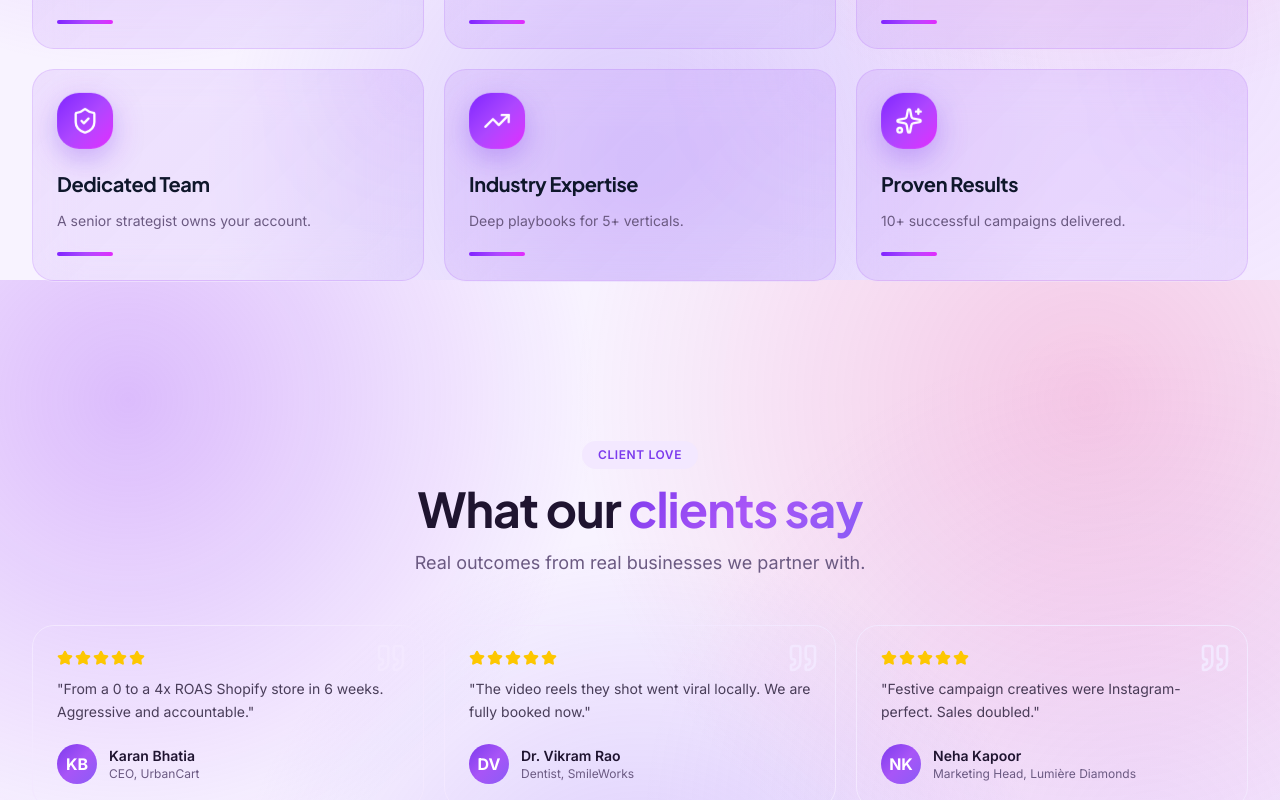
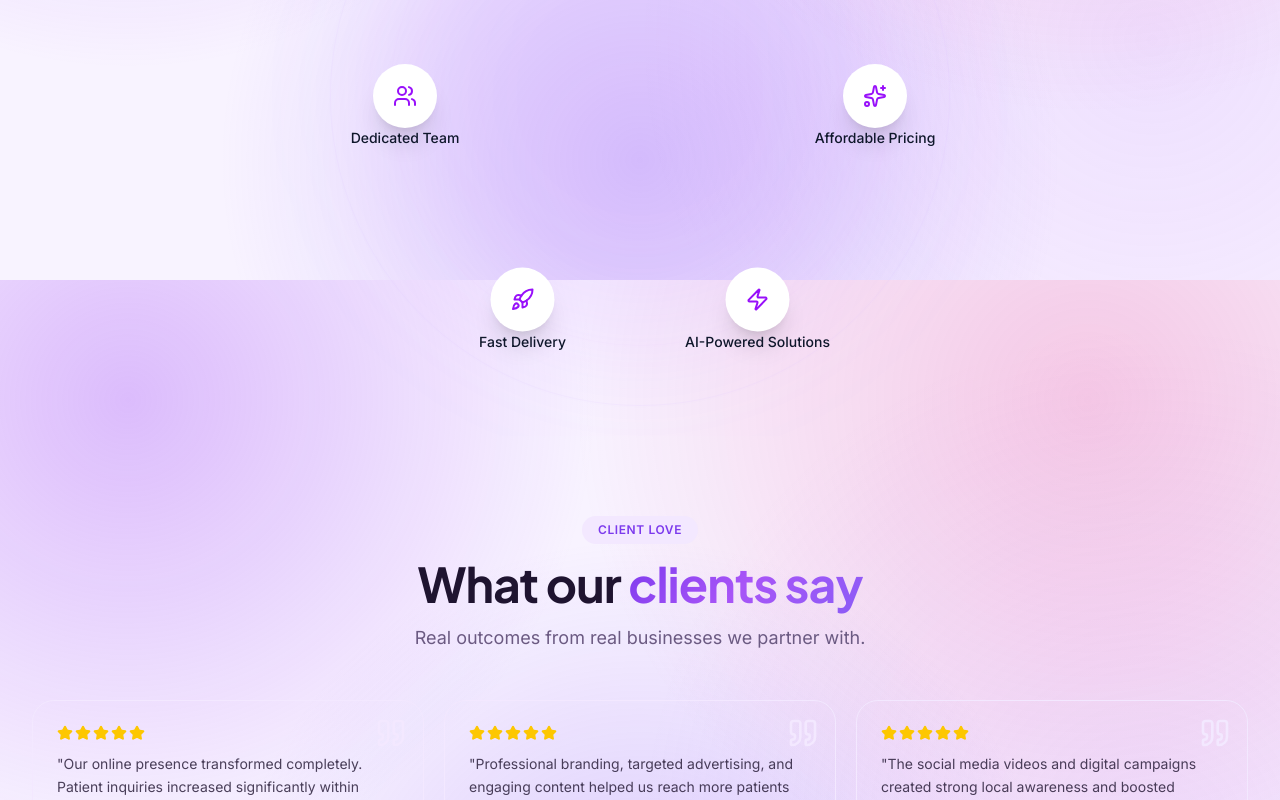
Before and after one commit to LikhithaCherukuru/astravidya-growth-engine, a React (Vite) app: page /about in a window 1280 px wide. Shown: the part 2120-2920 px from the top of the page. Built offline with nearby package versions, Linux system fonts and the light colour scheme.

Commit message:
Improved UI styling

```diff
--- a/src/components/sections/Common.tsx
+++ b/src/components/sections/Common.tsx
@@ -19,7 +19,6 @@ export function SectionHeading({ eyebrow, title, subtitle, center = true }: {
     </motion.div>
   );
 }
-
 export function PageHero({ eyebrow, title, subtitle }: { eyebrow?: string; title: ReactNode; subtitle?: string }) {
   return (
     <section className="relative bg-hero-gradient overflow-hidden">
--- a/src/components/sections/CtaBand.tsx
+++ b/src/components/sections/CtaBand.tsx
@@ -12,17 +12,14 @@ export function CtaBand() {
         className="max-w-5xl mx-auto bg-cta-gradient rounded-3xl p-6 md:p-10 text-center text-white shadow-brand relative overflow-hidden"
       >
         <div className="absolute inset-0 bg-[radial-gradient(circle_at_30%_20%,rgba(255,255,255,0.2),transparent_50%)]" />
-
         <div className="relative">
           <h2 className="text-2xl md:text-4xl font-bold">
             Ready to grow your business?
           </h2>
-
           <p className="mt-3 text-purple-100 max-w-xl mx-auto text-sm md:text-base">
             Let's build your growth engine. Talk to a strategist today — no
             contracts, no spam.
           </p>
-
           <div className="mt-6 flex flex-wrap justify-center gap-3">
             <a
               href={`tel:${PHONE_RAW}`}
@@ -31,7 +28,6 @@ export function CtaBand() {
               <Phone className="h-4 w-4" />
               Call {PHONE}
             </a>
-
             <a
               href={`https://wa.me/${PHONE_RAW}`}
               target="_blank"
--- a/src/components/sections/PortfolioGrid.tsx
+++ b/src/components/sections/PortfolioGrid.tsx
@@ -49,7 +49,7 @@ export function PortfolioGrid({ limit }: { limit?: number }) {
               style={{
                 transformStyle: "preserve-3d",
               }}
-              className="relative h-[250px] sm:h-[300px] lg:h-[220px]">
+              className="relative h-[250px] sm:h-[310px] lg:h-[220px]">
               {/* FRONT SIDE */}
               <div
                 style={{
--- a/src/components/sections/WhyChooseUs.tsx
+++ b/src/components/sections/WhyChooseUs.tsx
@@ -1,30 +1,38 @@
-import { motion } from "framer-motion";
+import { useState, useEffect } from "react";
+import { motion, AnimatePresence } from "framer-motion";
+
 import { whyChooseUs } from "@/data/site";
-
-import {
-  BrainCircuit,
-  Rocket,
-  Gem,
-  ShieldCheck,
-  Sparkles,
-  TrendingUp,
-} from "lucide-react";
-
 import { SectionHeading } from "./Common";
 
-const fancyIcons = [
-  Gem,
-  BrainCircuit,
-  Rocket,
-  ShieldCheck,
-  TrendingUp,
-  Sparkles,
-];
+export function WhyChooseUs() {
+  const [activeIndex, setActiveIndex] = useState<number | null>(null);
 
-export function WhyChooseUs() {
+  const [screenWidth, setScreenWidth] = useState(1200);
+
+  useEffect(() => {
+    const updateWidth = () => {
+      setScreenWidth(window.innerWidth);
+    };
+
+    updateWidth();
+
+    window.addEventListener("resize", updateWidth);
+
+    return () => {
+      window.removeEventListener("resize", updateWidth);
+    };
+  }, []);
+
+  const radius =
+    screenWidth < 640
+      ? 135
+      : screenWidth < 1024
+      ? 185
+      : 235;
+
   return (
-    <section className="py-20 px-4 sm:px-6 lg:px-8">
-      <div className="max-w-7xl mx-auto">
+    <section className="py-0 lg:py-0 overflow-hidden">
+      <div className="max-w-7xl mx-auto px-4">
         <SectionHeading
           eyebrow="Why us"
           title={
@@ -38,89 +46,184 @@ export function WhyChooseUs() {
           subtitle="The unfair advantages we bring to every engagement."
         />
 
-        <div className="grid grid-cols-1 sm:grid-cols-2 lg:grid-cols-3 gap-5">
-          {whyChooseUs.map((w, i) => {
-            const Icon = fancyIcons[i % fancyIcons.length];
+        <div
+          className="
+            relative
+            flex
+            items-center
+            justify-center
+            mx-auto
+            h-[430px]
+            sm:h-[540px]
+            lg:h-[680px]
+          "
+        >
+          {/* Background Glow */}
+          <div className="absolute h-60 w-60 sm:h-80 sm:w-80 lg:h-[500px] lg:w-[500px] rounded-full bg-purple-500/10 blur-3xl" />
 
-            return (
+          {/* Orbit Rings */}
+          <div className="absolute h-[260px] w-[260px] sm:h-[420px] sm:w-[420px] lg:h-[620px] lg:w-[620px] rounded-full border border-purple-300/10" />
+
+          <div className="absolute h-[200px] w-[200px] sm:h-[320px] sm:w-[320px] lg:h-[500px] lg:w-[500px] rounded-full border border-purple-300/5" />
+
+          {/* Orbit Container */}
+          <div
+            className="
+              relative
+              w-[260px]
+              h-[260px]
+
+              sm:w-[420px]
+              sm:h-[420px]
+
+              lg:w-[620px]
+              lg:h-[620px]
+            "
+          >
+            {whyChooseUs.map((item, index) => {
+              const angle =
+                (index / whyChooseUs.length) * Math.PI * 2;
+
+              const x = Math.cos(angle) * radius;
+              const y = Math.sin(angle) * radius;
+
+              const Icon = item.icon;
+              const isActive = activeIndex === index;
+
+              return (
+                <div
+                  key={item.title}
+                  className="absolute left-1/2 top-1/2"
+                  style={{
+                    transform: `translate(calc(-50% + ${x}px), calc(-50% + ${y}px))`,
+                  }}
+                >
+                  <motion.button
+                    whileHover={{ scale: 1.08 }}
+                    whileTap={{ scale: 0.96 }}
+                    onClick={() => setActiveIndex(index)}
+                    className={`
+                      relative
+                      rounded-full
+                      flex
+                      items-center
+                      justify-center
+                      shadow-xl
+                      transition-all
+                      duration-300
+
+                      h-12 w-12
+                      sm:h-14 sm:w-14
+                      lg:h-16 lg:w-16
+
+                      ${
+                        isActive
+                          ? "bg-gradient-to-br from-violet-600 via-purple-500 to-fuchsia-500 text-white"
+                          : "bg-white text-purple-600"
+                      }
+                    `}
+                  >
+                    <Icon className="h-5 w-5 lg:h-6 lg:w-6" />
+                  </motion.button>
+
+                  <div
+                    className="
+                      absolute
+                      top-14
+                      sm:top-16
+                      left-1/2
+                      -translate-x-1/2
+                      whitespace-nowrap
+
+                      text-[10px]
+                      sm:text-xs
+                      lg:text-sm
+
+                      font-medium
+                      text-slate-900
+                    "
+                  >
+                    {item.title}
+                  </div>
+                </div>
+              );
+            })}
+          </div>
+
+          {/* Center Card */}
+          <AnimatePresence mode="wait">
+            {activeIndex !== null && (
               <motion.div
-                key={w.title}
-                initial={{ opacity: 0, y: 20 }}
-                whileInView={{ opacity: 1, y: 0 }}
-                viewport={{ once: true }}
-                transition={{ delay: i * 0.08 }}
-                whileHover={{
-                  y: -6,
-                  scale: 1.02,
+                key={activeIndex}
+                initial={{
+                  opacity: 0,
+                  scale: 0.9,
+                }}
+                animate={{
+                  opacity: 1,
+                  scale: 1,
+                }}
+                exit={{
+                  opacity: 0,
+                  scale: 0.9,
+                }}
+                transition={{
+                  duration: 0.25,
                 }}
                 className="
-                  group
-                  relative
-                  overflow-hidden
-                  rounded-2xl
-                  p-6
+                  absolute
+                  left-1/2
+                  top-1/2
+                  -translate-x-1/2
+                  -translate-y-1/2
+                  z-50
+
+                  w-[118px]
+                  sm:w-[220px]
+                  lg:w-[320px]
+
+                  rounded-3xl
                   glass-purple
                   border
-                  border-purple-200/60
-                  hover:border-purple-400
-                  hover:shadow-[0_20px_50px_rgba(124,58,237,0.25)]
-                  transition-all
-                  duration-500
+                  border-purple-300/20
+
+                  pt-0.5
+                  pb-1
+                  px-1
+
+                  sm:p-4
+                  lg:p-7
+
+                  text-center
+                  backdrop-blur-xl
+                  shadow-[0_15px_50px_rgba(168,85,247,0.18)]
                 "
               >
-                {/* Glow Effect */}
-                <div className="absolute -right-16 -top-16 h-32 w-32 rounded-full bg-purple-500/10 blur-3xl group-hover:bg-fuchsia-500/20 transition-all duration-700" />
+                <div className="mx-auto mb-1 flex h-8 w-8 sm:h-12 sm:w-12 lg:h-14 lg:w-14 items-center justify-center rounded-full bg-gradient-to-br from-violet-600 via-purple-500 to-fuchsia-500 text-white">
+                  {(() => {
+                    const ActiveIcon =
+                      whyChooseUs[activeIndex].icon;
 
-                {/* Shine Effect */}
-                <div className="absolute inset-0 opacity-0 group-hover:opacity-100 transition duration-700">
-                  <div className="absolute -left-40 top-0 h-full w-20 rotate-12 bg-transparent/20 blur-xl group-hover:left-[120%] transition-all duration-1000" />
+                    return (
+                      <ActiveIcon className="h-4 w-4 sm:h-5 sm:w-5 lg:h-6 lg:w-6" />
+                    );
+                  })()}
                 </div>
 
-                {/* Icon */}
-                <motion.div
-                  animate={{
-                    y: [0, -4, 0],
-                  }}
-                  transition={{
-                    duration: 3,
-                    repeat: Infinity,
-                  }}
-                  className="
-                    h-14
-                    w-14
-                    rounded-2xl
-                    bg-gradient-to-br
-                    from-violet-600
-                    via-purple-500
-                    to-fuchsia-500
-                    text-white
-                    flex
-                    items-center
-                    justify-center
-                    shadow-[0_10px_30px_rgba(124,58,237,0.35)]
-                    group-hover:rotate-6
-                    transition-all
-                    duration-500
-                  "
-                >
-                  <Icon className="h-7 w-7" />
-                </motion.div>
-
-                {/* Title */}
-                <h3 className="mt-5 font-bold text-xl text-slate-900">
-                  {w.title}
+                <h3 className="text-[11px] sm:text-base lg:text-2xl font-bold text-slate-900 leading-tight">
+                  {whyChooseUs[activeIndex].title}
                 </h3>
 
-                {/* Description */}
-                <p className="mt-3 text-sm leading-relaxed text-muted-foreground">
-                  {w.desc}
+                <p className="mt-1 text-[9px] sm:text-xs lg:text-base leading-relaxed text-muted-foreground">
+                  {whyChooseUs[activeIndex].desc}
                 </p>
 
-                {/* Bottom Accent Line */}
-                <div className="mt-5 h-1 w-14 rounded-full bg-gradient-to-r from-violet-600 via-purple-500 to-fuchsia-500 group-hover:w-24 transition-all duration-500" />
+                <div className="mt-2 flex justify-center">
+                  <div className="h-1 w-12 sm:w-16 rounded-full bg-gradient-to-r from-violet-600 via-purple-500 to-fuchsia-500" />
+                </div>
               </motion.div>
-            );
-          })}
+            )}
+          </AnimatePresence>
         </div>
       </div>
     </section>
--- a/src/data/site.ts
+++ b/src/data/site.ts
@@ -87,12 +87,42 @@ export const stats = [
 ] as const;
 
 export const testimonials = [
- { name: "Karan Bhatia", role: "CEO, UrbanCart", quote: "From a 0 to a 4x ROAS Shopify store in 6 weeks. Aggressive and accountable." },
-  { name: "Dr. Vikram Rao", role: "Dentist, SmileWorks", quote: "The video reels they shot went viral locally. We are fully booked now." },
-  { name: "Neha Kapoor", role: "Marketing Head, Lumière Diamonds", quote: "Festive campaign creatives were Instagram-perfect. Sales doubled." },
-  { name: "Arjun Patel", role: "Builder, Patel Constructions", quote: "Their landing page + Google ads combo delivers 40 qualified leads daily." },
-  { name: "Meera Iyer", role: "Director, Bright Future School", quote: "Our brand finally feels modern. Parents notice the difference." },
-  { name: "Ravi Krishnan", role: "Founder, NutriGo", quote: "AI-SEO got us to page 1 for 22 keywords. Organic orders 6x in 4 months." },
+  {
+    name: "Dr. Srinivas",
+    role: "Founder, Sri Srinivas Gastro Clinic",
+    quote:
+      "Our online presence transformed completely. Patient inquiries increased significantly within weeks of launching our campaigns.",
+  },
+  {
+    name: "Dr. Praveen Kumar",
+    role: "Director, Swecha Asthma & Allergy Center",
+    quote:
+      "Professional branding, targeted advertising, and engaging content helped us reach more patients than ever before.",
+  },
+  {
+    name: "Dr. Vidushi",
+    role: "Founder, Vidushi Children's Clinic",
+    quote:
+      "The social media videos and digital campaigns created strong local awareness and boosted appointment bookings.",
+  },
+  {
+    name: "Dr. Narayana",
+    role: "Chairman, Narayana Multi Speciality Hospital",
+    quote:
+      "Their team delivered modern healthcare branding and performance marketing that enhanced our hospital's visibility.",
+  },
+  {
+    name: "G. N. Reddy",
+    role: "Owner, GN Jewellers",
+    quote:
+      "Elegant creatives and festive campaigns helped us attract more customers and increase jewellery showroom visits.",
+  },
+  {
+    name: "Raj Kumar",
+    role: "Owner, Raj Jewellery",
+    quote:
+      "The premium branding and social media content perfectly reflected our craftsmanship and improved customer engagement.",
+  },
 ] as const;
 
 export const faqs = [
--- a/src/routes/index.tsx
+++ b/src/routes/index.tsx
@@ -11,6 +11,8 @@ import { Testimonials } from "@/components/sections/Testimonials";
 import { Faq } from "@/components/sections/Faq";
 import { CtaBand } from "@/components/sections/CtaBand";
 import { SectionHeading } from "@/components/sections/Common";
+
+import clientsImage from "@/assets/clients.png";
 
 export const Route = createFileRoute("/")({
   head: () => ({
@@ -103,6 +105,41 @@ function HomePage() {
       {/* Testimonials */}
       <Testimonials />
 
+      {/* Trusted Clients */}
+      <section className="py-16 md:py-20 px-4 sm:px-6 lg:px-8">
+        <div className="max-w-7xl mx-auto">
+          <SectionHeading
+            eyebrow=""
+            title={
+              <>
+                Our Trusted{" "}
+                <span className="text-brand-gradient">
+                  Clients
+                </span>
+              </>
+            }
+            subtitle="We partner with businesses to build smarter digital solutions and drive real growth."
+          />
+
+          <div className="mt-10 flex justify-center">
+            <img
+              src={clientsImage}
+              alt="Trusted Clients"
+              className="
+                w-full
+                max-w-4xl
+                h-auto
+                rounded-2xl
+                shadow-xl
+                border
+                border-border
+              "
+              loading="lazy"
+            />
+          </div>
+        </div>
+      </section>
+
       {/* FAQ */}
       <Faq limit={8} />
 
--- a/src/routes/industries.tsx
+++ b/src/routes/industries.tsx
@@ -15,9 +15,6 @@ export const Route = createFileRoute("/industries")({
   }),
   component: () => (
     <>
-      <PageHero eyebrow="Industries"
-        title={<>Specialized marketing for <span className="text-brand-gradient">your vertical</span></>}
-        subtitle="Deep expertise across 5 high-growth industries — backed by proven case studies." />
       <IndustriesGrid />
       <CtaBand />
     </>
--- a/src/routes/services.tsx
+++ b/src/routes/services.tsx
@@ -16,8 +16,6 @@ export const Route = createFileRoute("/services")({
   }),
   component: () => (
     <>
-      <PageHero eyebrow="Services" title={<>Everything you need to <span className="text-brand-gradient">grow online</span></>}
-        subtitle="From your first landing page to scaled ad campaigns — we are your single growth partner." />
       <ServicesGrid />
       <Process />
       <CtaBand />
--- a/src/styles.css
+++ b/src/styles.css
@@ -233,4 +233,5 @@
   .bg-transparent {
     background: transparent !important;
   }
+
 }
```
Also changed, not shown: src/components/sections/Hero.tsx (+44 -20 lines), src/assets/clients.png (added).
